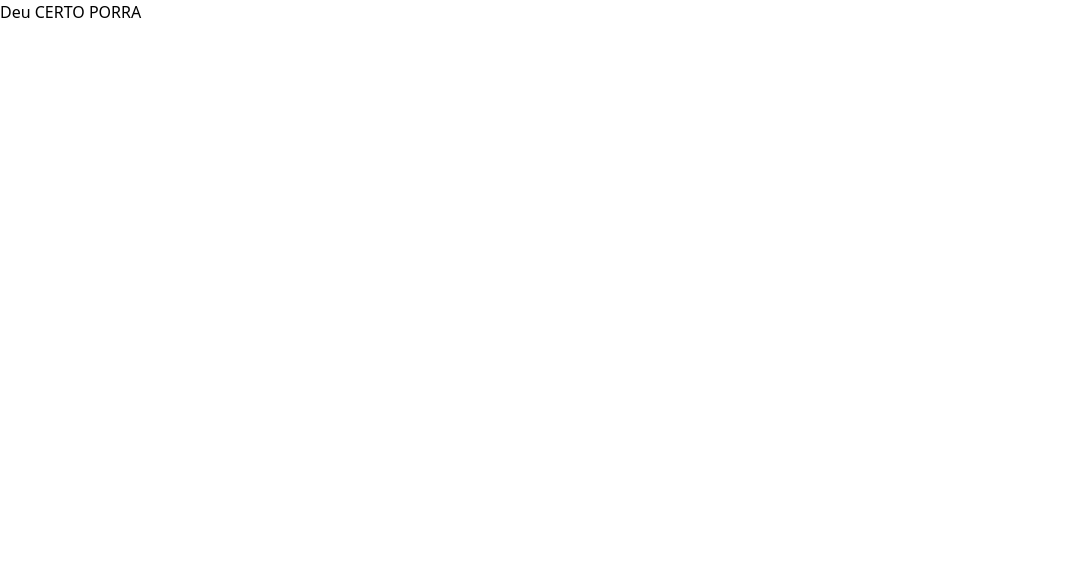
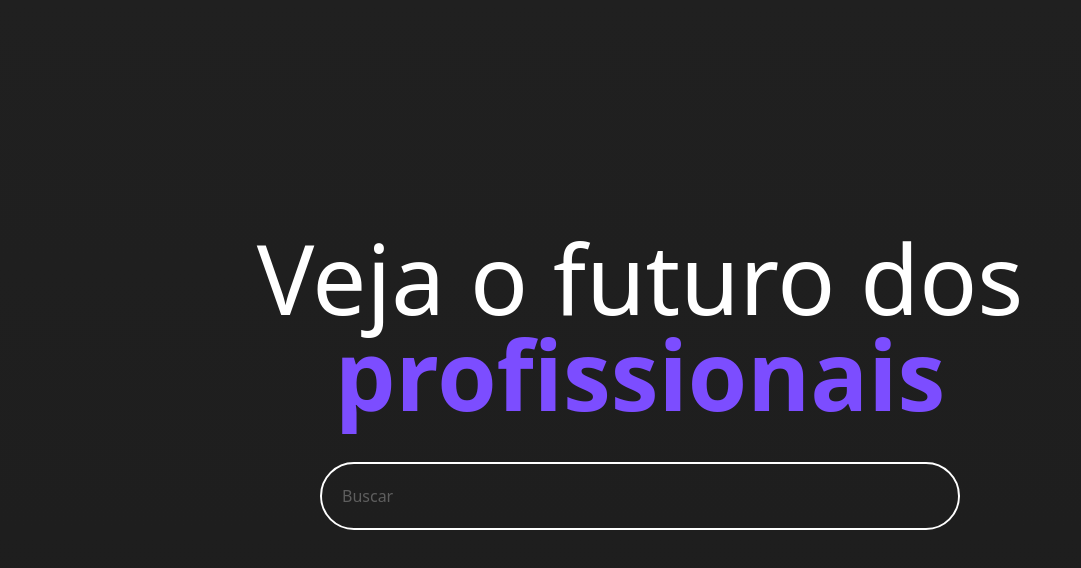
Before and after one commit to thiagolima-tech/FrontEnd-GS-2, a React (Vite) app: page / in a window 1280 px wide. Shown: the top 568 px of the page, without its empty margins (0-1081 px from the left). Built offline with nearby package versions, Linux system fonts and the light colour scheme.

Commit message:
style/home

```diff
--- a/src/components/Home.jsx
+++ /dev/null
@@ -1,9 +0,0 @@
-const Home = () =>{
-    return (
-        <div className="bg-brand-50">
-            <h1>Deu CERTO PORRA</h1>
-        </div>
-    )
-}
-
-export default Home
--- /dev/null
+++ b/src/components/Input.jsx
@@ -0,0 +1,14 @@
+import { useState } from "react"
+
+
+const Input = () =>{
+    const [search, setSearch] = useState('')
+
+    return (
+        <div className="flex w-full justify-center">
+            <input onChange={e => setSearch(e.target.value)} className="border-2 border-white rounded-full my-10 placeholder:text-[#5E5E5E] p-5 w-[90%] md:w-[50%]" type="text" placeholder="Buscar"/>
+        </div>
+    )
+}
+
+export default Input
--- /dev/null
+++ b/src/pages/Home.jsx
@@ -0,0 +1,12 @@
+import Input from "../components/Input"
+
+const Home = () =>{
+    return (
+        <div className="gradient-dark w-full min-h-screen flex flex-col justify-center items-center">
+            <h1 className="text-center text-white text-6xl md:text-8xl">Veja o futuro dos <strong className="text-[var(--roxo)]">profissionais</strong></h1>
+            <Input/>
+        </div>
+    )
+}
+
+export default Home
--- a/src/routes/AppRouter.jsx
+++ b/src/routes/AppRouter.jsx
@@ -1,5 +1,5 @@
 import { createBrowserRouter } from "react-router-dom";
-import Home from '../components/Home.jsx'
+import Home from '../pages/Home.jsx'
 
 export const router = createBrowserRouter([
     {path: '/', element: <Home/>}
```
